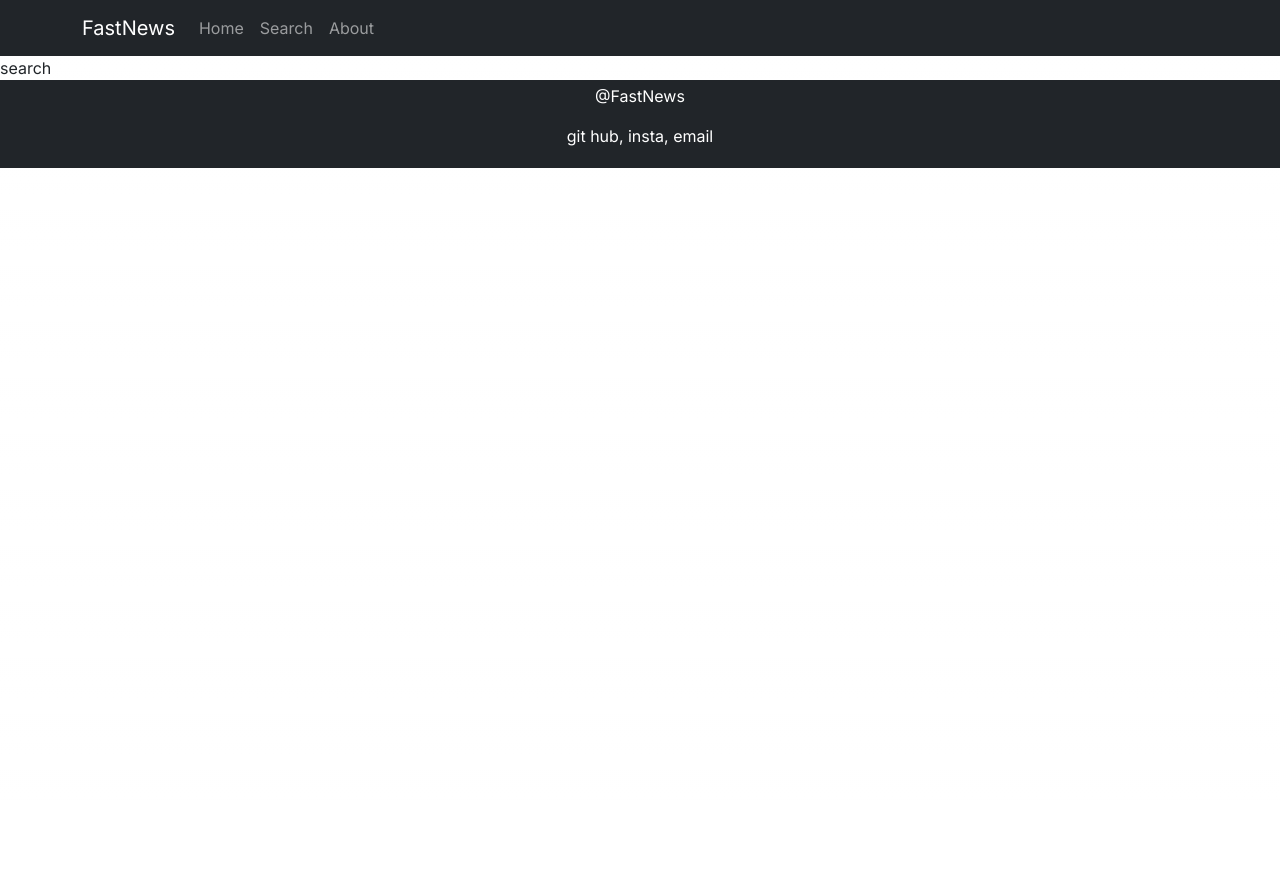
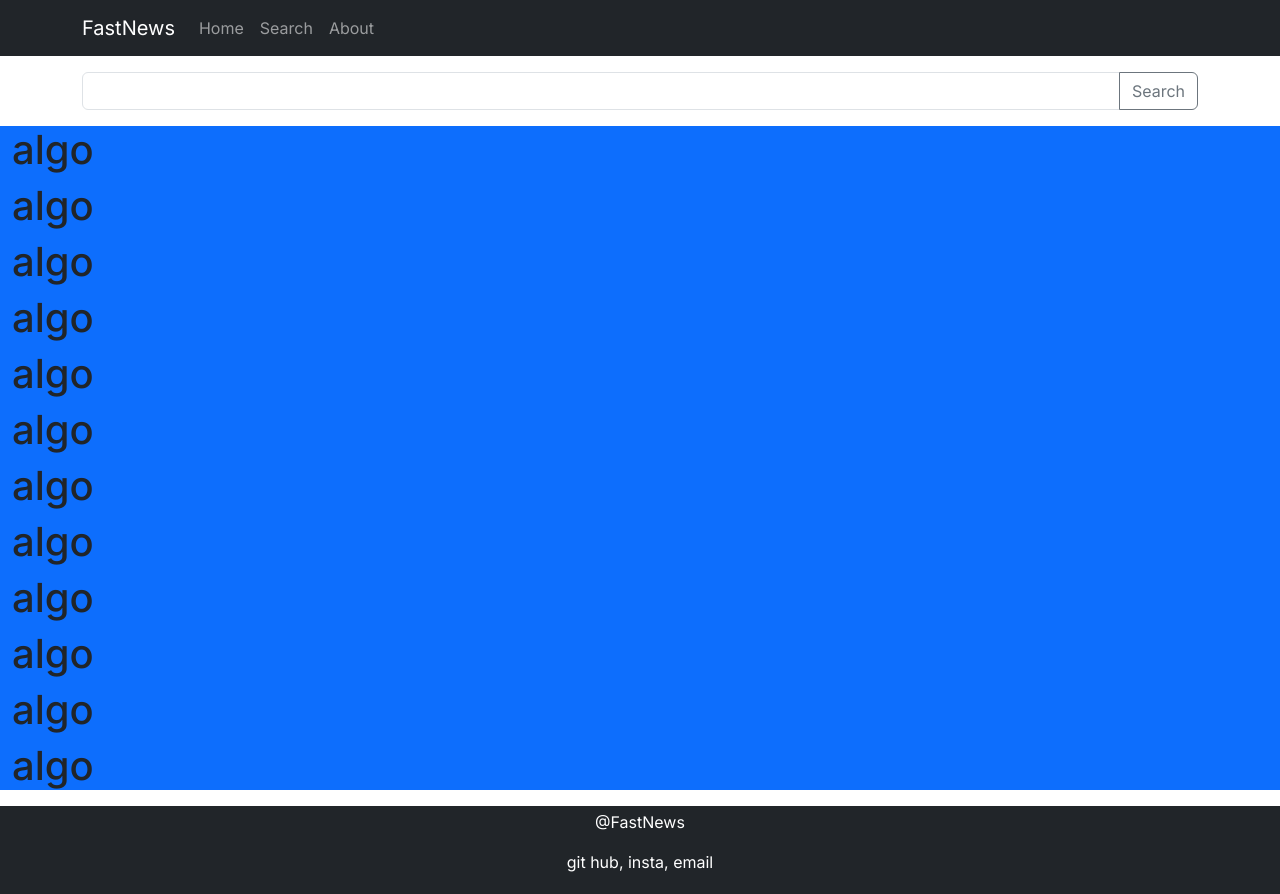
Before and after one commit to JoseHenrique1/FastNews, a Next.js app: page /search in a window 1280 px wide. Before the commit the page ends 800 px from the top, so only its background shows below. Built offline with nearby package versions, Linux system fonts and the light colour scheme.

Commit message:
feat: add component fieldsearch and usestate

```diff
--- a/src/app/search/page.js
+++ b/src/app/search/page.js
@@ -1,7 +1,32 @@
+'use client'
+import FiedSearch from "@/components/fieldsearch";
+import { useState } from "react";
 function Search() {
+    const [search, setSearch] = useState("");
+
+
+
     return (
-        <main>
-            search
+        <main style={{minHeight: "74.5vh"}}>
+            <div className="container-sm mt-3">
+                <FiedSearch search={search} setSearch={setSearch}/>
+            </div>
+
+            <div className="container-fluid bg-primary mt-3 mb-3 h-100" >
+                <h1>algo</h1>
+                <h1>algo</h1>
+                <h1>algo</h1>
+                <h1>algo</h1>
+                <h1>algo</h1>
+                <h1>algo</h1>
+                <h1>algo</h1>
+                <h1>algo</h1>
+                <h1>algo</h1>
+                <h1>algo</h1>
+                <h1>algo</h1>
+                <h1>algo</h1>
+            </div>
+
         </main>
      );
 }
--- /dev/null
+++ b/src/components/fieldsearch/index.js
@@ -0,0 +1,22 @@
+import Button from 'react-bootstrap/Button';
+import Form from 'react-bootstrap/Form';
+import InputGroup from 'react-bootstrap/InputGroup';
+
+function FiedSearch({search, setSearch}) {
+  return (
+      <InputGroup className="mb-3 ">
+        <Form.Control
+          placeholder=""
+          aria-label="Recipient's username"
+          aria-describedby="basic-addon2"
+          value={search}
+          onChange={(e)=>setSearch(e.target.value)}
+        />
+        <Button variant="outline-secondary" id="button-addon2">
+          Search
+        </Button>
+      </InputGroup>
+  );
+}
+
+export default FiedSearch;
```
